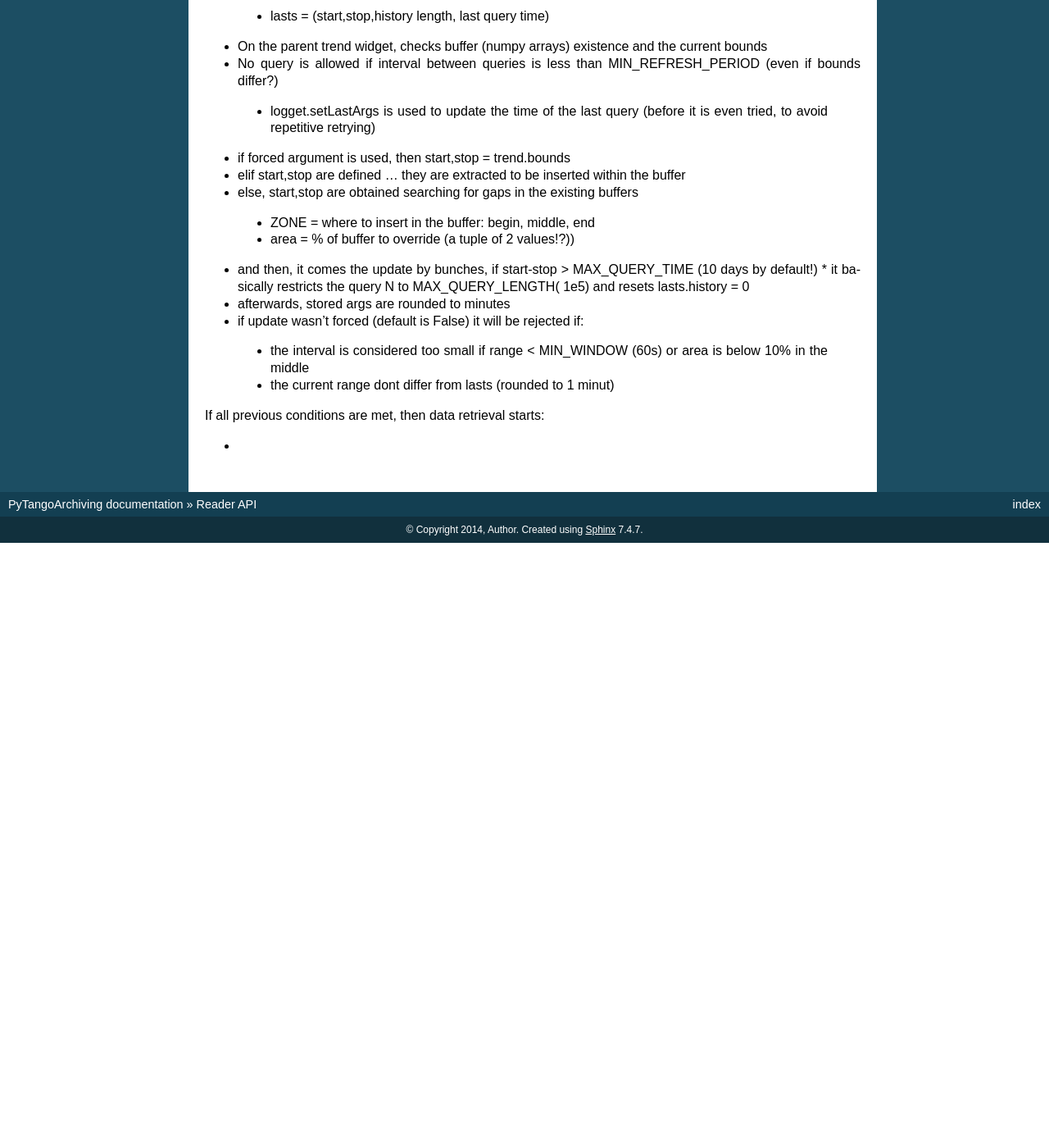
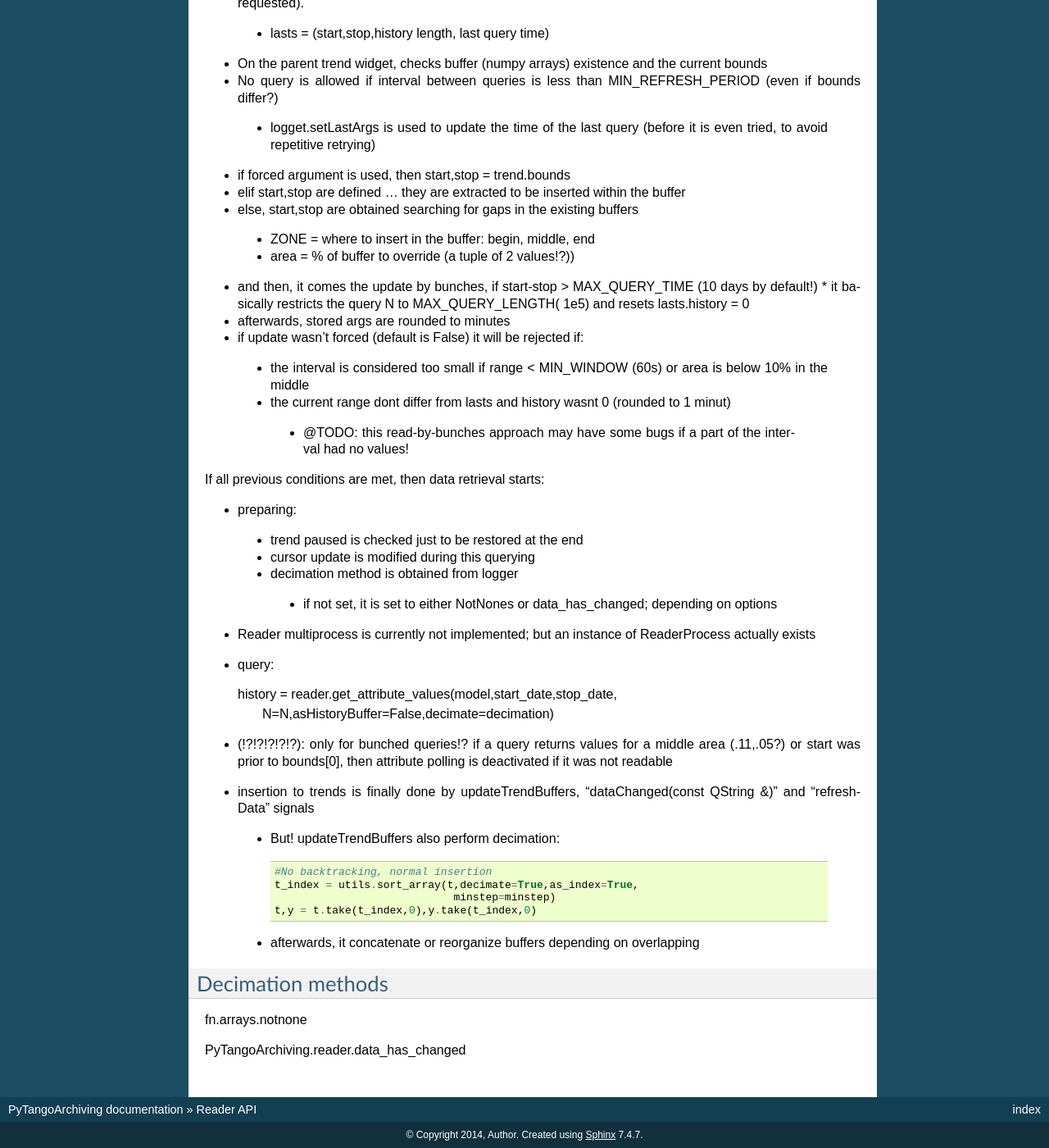
Before and after one commit to tango-controls/PyTangoArchiving, a Sphinx documentation site: the page built from doc/Reader_API.rst, in a window 1280 px wide and 1400 px high, scrolled down 1193 px. Shown: the whole window at 82% size. Built offline with Sphinx 7.4.7, drawn with Linux system fonts in a browser that asks for light colours; before the commit the page ends 1855 px from its top, so only the background shows below that; some of the changed text lies outside the part shown.

Commit message:
Update Reader_API.rst

```diff
--- a/doc/Reader_API.rst
+++ b/doc/Reader_API.rst
@@ -30,8 +30,8 @@ Reader test cases
  * Arrays may be present in models and aliases (like TC_3 => Thermocouples[3]); this should work for all schemas
 * Relative timestamps (moving windows) to be suported
 
-Reader and trends
------------------
+Reader and trends (as of Taurus < 4.3)
+--------------------------------------
 
 The interaction between Taurus and PyTangoArchiving is done at Reader level or using PyTangoArchiving.widget.trend.getArchivedTrendValues method:
 
@@ -63,8 +63,38 @@ The interaction between Taurus and PyTangoArchiving is done at Reader level or u
 
 * if update wasn't forced (default is False) it will be rejected if:
  * the interval is considered too small if range < MIN_WINDOW (60s) or area is below 10% in the middle
- * the current range dont differ from lasts (rounded to 1 minut)
+ * the current range dont differ from lasts and history wasnt 0 (rounded to 1 minut)
+  * @TODO: this read-by-bunches approach may have some bugs if a part of the interval had no values!
 
 If all previous conditions are met, then data retrieval starts:
 
-*
+* preparing:
+ * trend paused is checked just to be restored at the end
+ * cursor update is modified during this querying
+ * decimation method is obtained from logger
+  * if not set, it is set to either NotNones or data_has_changed; depending on options
+
+* Reader multiprocess is currently not implemented; but an instance of ReaderProcess actually exists
+* query::
+
+  history = reader.get_attribute_values(model,start_date,stop_date,
+                N=N,asHistoryBuffer=False,decimate=decimation)
+
+* (!?!?!?!?!?): only for bunched queries!? if a query returns values for a middle area (.11,.05?) or start was prior to bounds[0], then attribute polling is deactivated if it was not readable
+
+* insertion to trends is finally done by updateTrendBuffers, "dataChanged(const QString &)" and "refreshData" signals
+ * But! updateTrendBuffers also perform decimation::
+
+                #No backtracking, normal insertion
+                t_index = utils.sort_array(t,decimate=True,as_index=True,
+                                            minstep=minstep)
+                t,y = t.take(t_index,0),y.take(t_index,0)
+
+ * afterwards, it concatenate or reorganize buffers depending on overlapping
+
+Decimation methods
+------------------
+
+fn.arrays.notnone
+
+PyTangoArchiving.reader.data_has_changed
```
